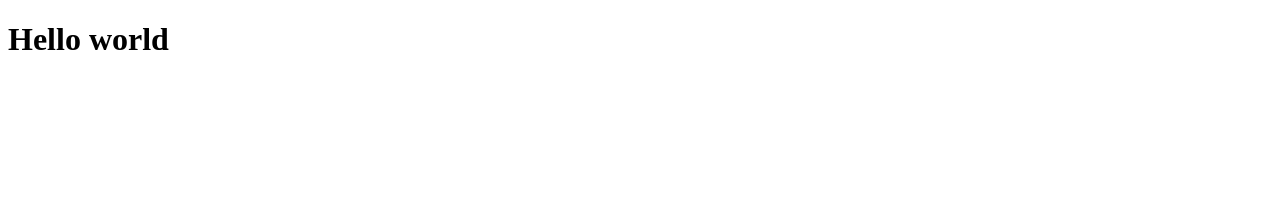
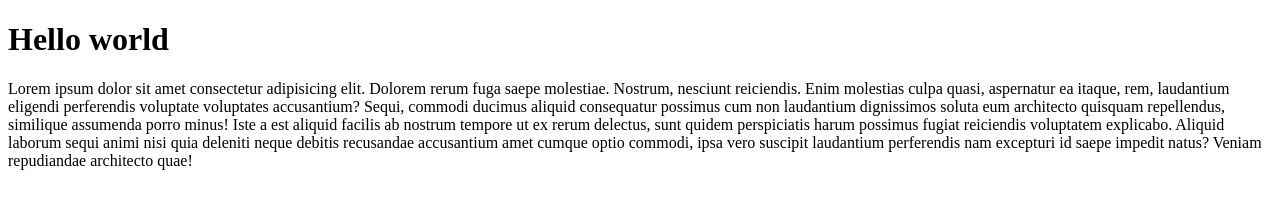
Before and after one commit to Limonsarder/Limon, a plain HTML site: page index.html in a window 1280 px wide. Drawn offline with Linux system fonts and the light colour scheme.

Commit message:
add para

```diff
--- a/index.html
+++ b/index.html
@@ -7,5 +7,6 @@
 </head>
 <body>
     <h1>Hello world</h1>
+    <p>Lorem ipsum dolor sit amet consectetur adipisicing elit. Dolorem rerum fuga saepe molestiae. Nostrum, nesciunt reiciendis. Enim molestias culpa quasi, aspernatur ea itaque, rem, laudantium eligendi perferendis voluptate voluptates accusantium? Sequi, commodi ducimus aliquid consequatur possimus cum non laudantium dignissimos soluta eum architecto quisquam repellendus, similique assumenda porro minus! Iste a est aliquid facilis ab nostrum tempore ut ex rerum delectus, sunt quidem perspiciatis harum possimus fugiat reiciendis voluptatem explicabo. Aliquid laborum sequi animi nisi quia deleniti neque debitis recusandae accusantium amet cumque optio commodi, ipsa vero suscipit laudantium perferendis nam excepturi id saepe impedit natus? Veniam repudiandae architecto quae!</p>
 </body>
 </html>
```
